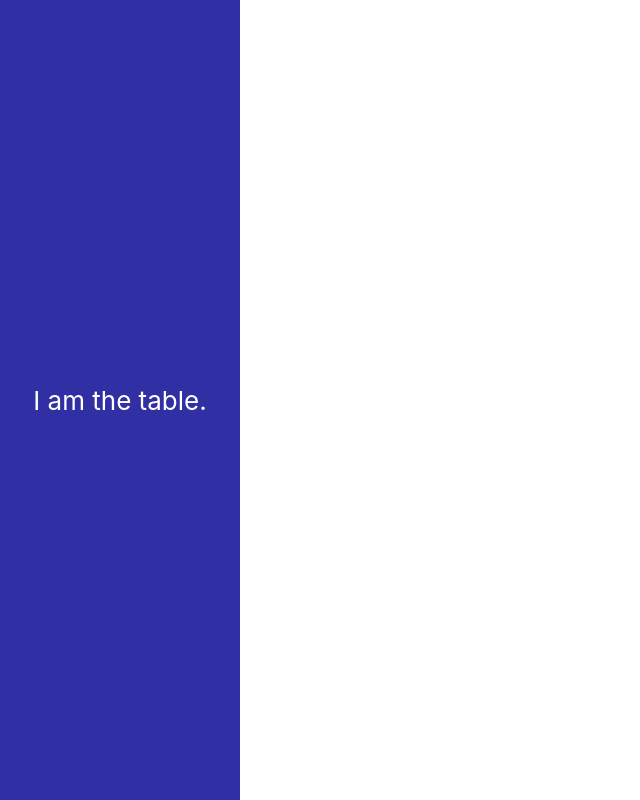
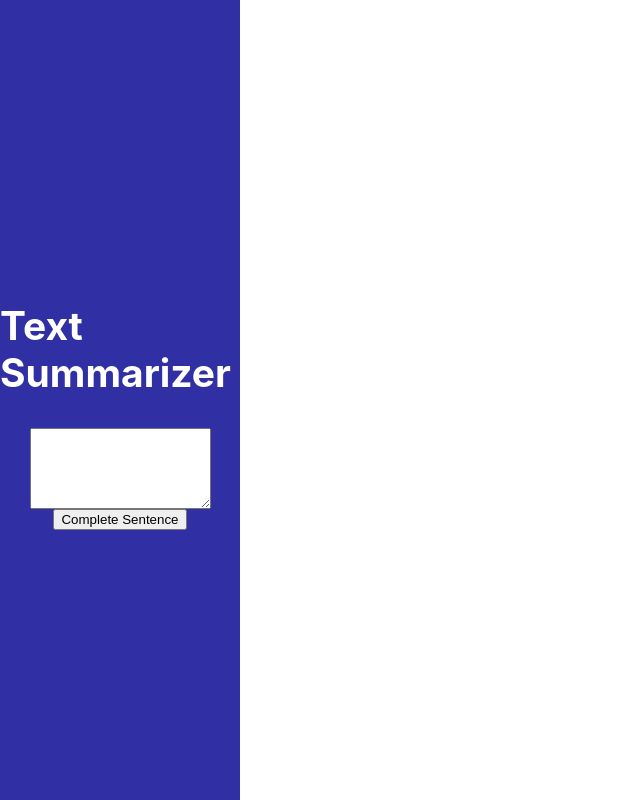
Before and after one commit to domingosc6/FrontdoorChromeExtension, a React (Create React App) app: page / in a window 1280 px wide. Shown: the whole page, without its empty margins (0-640 px from the left). Built offline with nearby package versions, Linux system fonts and the light colour scheme.

Commit message:
Text summarizer

```diff
--- a/src/App.tsx
+++ b/src/App.tsx
@@ -1,13 +1,32 @@
-import React from 'react';
-import logo from './logo.svg';
+import React, { useState } from 'react'
 import './App.css';
 
+import fetchData from "./api/OpenAPIService";
+
 function App() {
+  const [input, setInput] = useState("");
+  const [completedSentence, setCompletedSentence] = useState("");
+
+  async function handleClick() {
+    try {
+      const completedSentence = await fetchData(input);
+      setCompletedSentence(completedSentence!);
+    } catch (error) {
+      console.error(error);
+    }
+  }
+
   return (
-    <div className="App">
-      <p>
-        I am the table.
-      </p>
+    <div className="container">
+      <h2>Text Summarizer</h2>
+      <textarea
+        value={input}
+        onChange={(event) => setInput(event.target.value)}
+        rows={5}
+        placeholder=""
+      />
+      <button className="button" onClick={handleClick}>Complete Sentence</button>
+      {completedSentence && <p>Completed sentence: {completedSentence}</p>}
     </div>
   );
 }
--- /dev/null
+++ b/src/api/OpenAPIService.ts
@@ -0,0 +1,26 @@
+import { Configuration, OpenAIApi } from "openai";
+
+
+const configuration = new Configuration({
+  organization: "org-4fTo2aeEmwc0xrGMNvXlyIRm",
+  apiKey: "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",
+  // FIX THIS
+});
+
+export const fetchData = async (input: string) => {
+    const openai = new OpenAIApi(configuration);
+    const response = await openai.createCompletion({
+        model: "text-davinci-003",
+        prompt: `"Summarize this: ${input}"`,
+        max_tokens: 2048,
+        temperature: 0,
+    });
+
+    console.log(response);
+
+    return response.data.choices[0].text;
+};
+
+// What is the best album in the 1990s for Pitchfork?
+
+export default fetchData;
--- a/src/index.tsx
+++ b/src/index.tsx
@@ -4,9 +4,9 @@ import './index.css';
 import App from './App';
 
 const root = document.createElement("div")
-root.className = "container"
 document.body.appendChild(root)
 const rootDiv = ReactDOM.createRoot(root);
+
 rootDiv.render(
   <React.StrictMode>
     <App />
--- a/webpack.config.js
+++ b/webpack.config.js
@@ -1,6 +1,7 @@
 const path = require("path");
 const HTMLPlugin = require("html-webpack-plugin");
 const CopyPlugin = require("copy-webpack-plugin")
+var webpack = require('webpack');
 
 module.exports = {
     entry: {
@@ -36,7 +37,7 @@ module.exports = {
                 { from: "manifest.json", to: "../manifest.json" },
             ],
         }),
-        ...getHtmlPlugins(["index"]),
+        ...getHtmlPlugins(["index"])
     ],
     resolve: {
         extensions: [".tsx", ".ts", ".js"],
```
Also changed, not shown: package.json (+8 -1 lines), src/types.ts (added, +10 -0 lines), src/services/APIService.ts (deleted), 3 other files (tests, documents, lock files or other folders).
